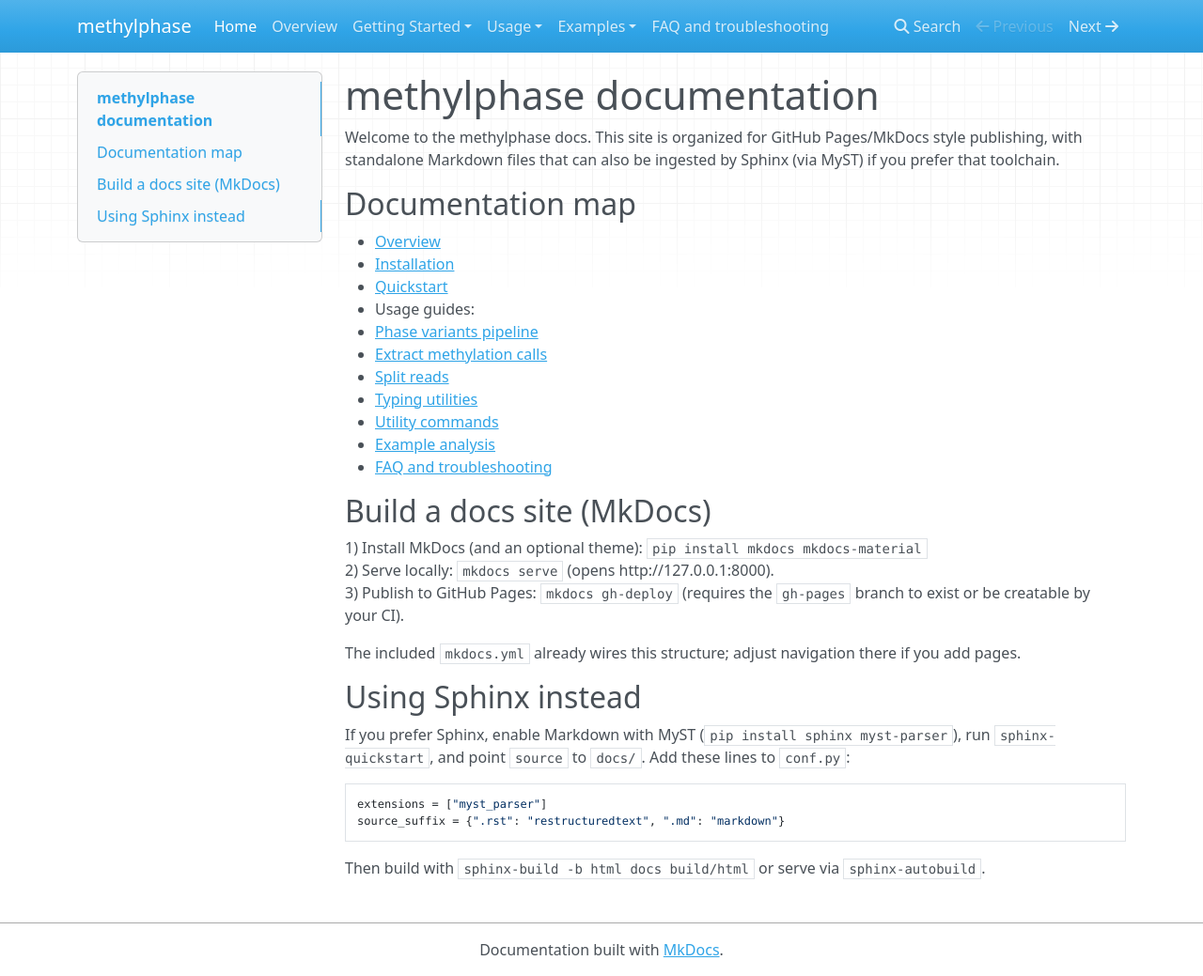
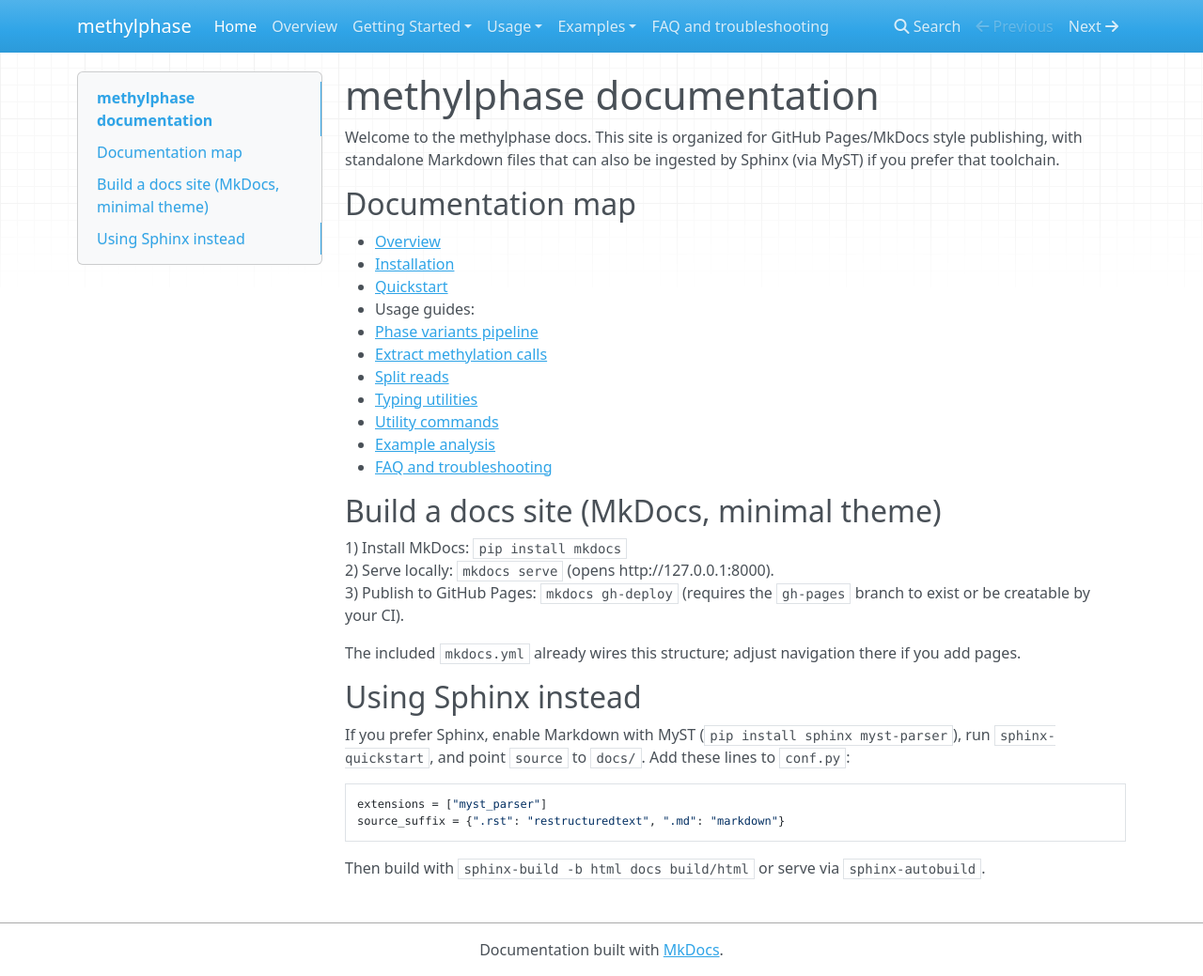
Before and after one commit to SorenHeidelbach/methylphase, an MkDocs documentation site: the page built from docs/index.md, in a window 1280 px wide and 1039 px high. Shown: the whole window at 94% size. Built offline with MkDocs 1.6.1, drawn with Linux system fonts in a browser that asks for light colours; nearby versions of some CDN libraries.

Commit message:
Changed gh pages theme

```diff
--- a/docs/index.md
+++ b/docs/index.md
@@ -15,8 +15,8 @@ Welcome to the methylphase docs. This site is organized for GitHub Pages/MkDocs
 - [Example analysis](examples/analysis.md)
 - [FAQ and troubleshooting](faq.md)
 
-## Build a docs site (MkDocs)
-1) Install MkDocs (and an optional theme): `pip install mkdocs mkdocs-material`
+## Build a docs site (MkDocs, minimal theme)
+1) Install MkDocs: `pip install mkdocs`
 2) Serve locally: `mkdocs serve` (opens http://127.0.0.1:8000).
 3) Publish to GitHub Pages: `mkdocs gh-deploy` (requires the `gh-pages` branch to exist or be creatable by your CI).
 
```
Also changed, not shown: docs/README.md (+2 -2 lines), site/index.html, site/search/search_index.json.
